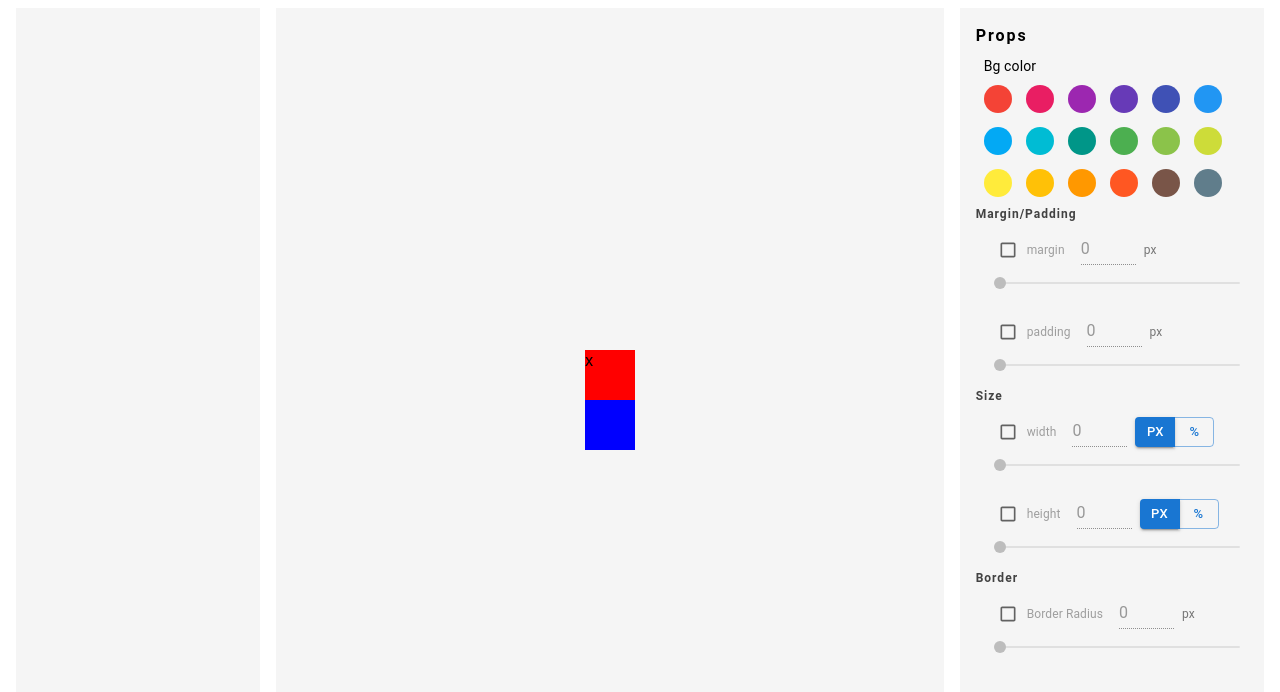
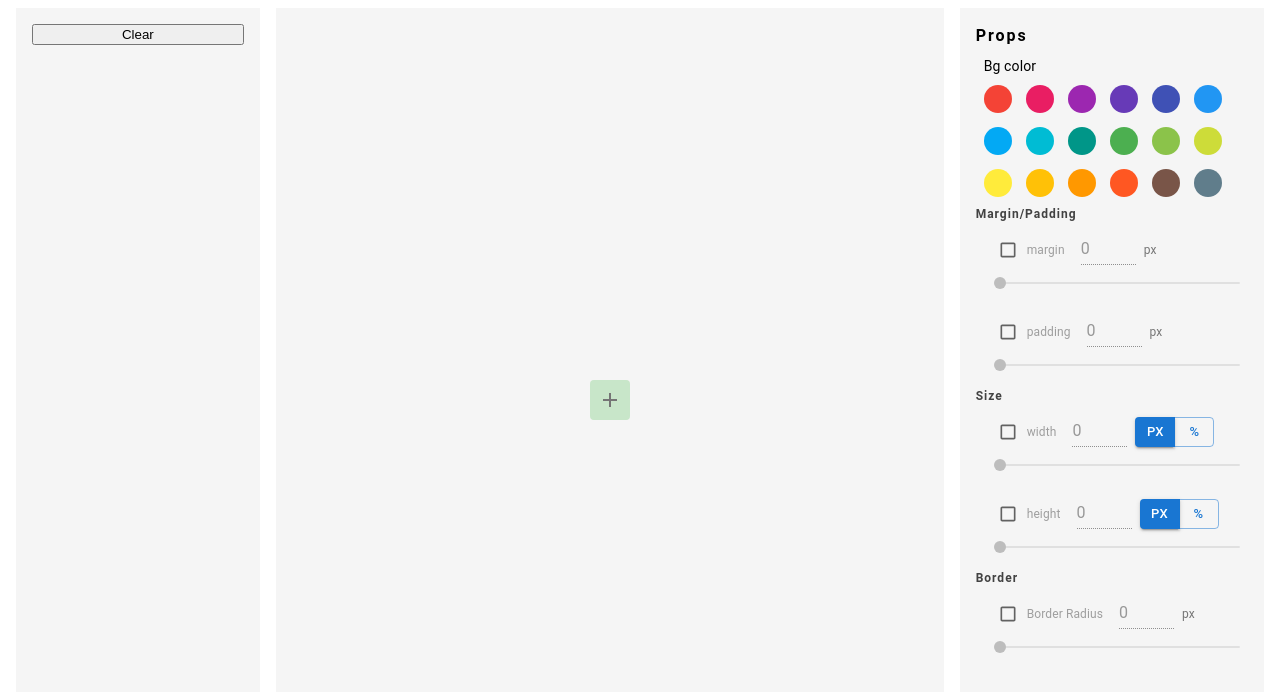
Before and after one commit to chanwit-y/mind-ui, a Next.js app: page / in a window 1280 px wide. Shown: the top 692 px of the page. Built offline with nearby package versions, Linux system fonts and the light colour scheme.

Commit message:
add toolbox

```diff
--- a/components/box/BoxAdusting.tsx
+++ b/components/box/BoxAdusting.tsx
@@ -1,5 +1,6 @@
 import { Box } from "@mui/material";
 import React, { FC } from "react";
+import { Children } from "../children";
 import { BoxType } from "./BoxType";
 
 type Props = {
@@ -16,7 +17,7 @@ export const BoxAdusting: FC<Props> = ({ prop }) => {
       bgcolor={prop?.bgColor}
       borderRadius={prop?.borderRadius}
     >
-      {prop?.childrens?.map((c) => c)}
+      {prop?.childrens ? prop?.childrens?.map((c) => c) : <Children />}
     </Box>
   );
 };
--- /dev/null
+++ b/components/children/Children.tsx
@@ -0,0 +1,67 @@
+import React, { Fragment, useEffect } from "react";
+import { Box, Popover } from "@mui/material";
+import { green, grey } from "@mui/material/colors";
+
+import AddIcon from "@mui/icons-material/Add";
+import { Components } from "./Components";
+import { useRecoilState } from "recoil";
+import { toolboxAtom } from "lib/atom/toolbox";
+
+export const Children = () => {
+  const [selectTool] = useRecoilState(toolboxAtom);
+  const [anchorEl, setAnchorEl] = React.useState<HTMLDivElement | null>(null);
+
+  const handleClick = (event: React.MouseEvent<HTMLDivElement>) => {
+    setAnchorEl(event.currentTarget);
+  };
+
+  const handleClose = () => {
+    setAnchorEl(null);
+  };
+
+  const open = Boolean(anchorEl);
+  // const id = open ? "simple-popover" : undefined;
+
+  useEffect(() => setAnchorEl(null), [selectTool]);
+
+  return (
+    <Fragment>
+      <div onClick={handleClick}>
+        <Box
+          p={1}
+          bgcolor={green[100]}
+          color={grey[600]}
+          borderRadius={1}
+          width="100%"
+          height="100%"
+          display="flex"
+          justifyContent="center"
+          alignItems="center"
+          sx={{
+            cursor: "pointer",
+            "&:hover": {
+              bgcolor: green[200],
+            },
+          }}
+        >
+          <AddIcon />
+        </Box>
+      </div>
+      <Popover
+        open={open}
+        anchorEl={anchorEl}
+        onClose={handleClose}
+        anchorOrigin={{
+          vertical: "center",
+          horizontal: "right",
+        }}
+        transformOrigin={{
+          vertical: "top",
+          horizontal: "left",
+        }}
+      >
+        <Components />
+      </Popover>
+    </Fragment>
+  );
+};
--- /dev/null
+++ b/components/children/Components.tsx
@@ -0,0 +1,30 @@
+import {
+  List,
+  ListItemButton,
+  ListItemText,
+  ListSubheader,
+  Typography,
+} from "@mui/material";
+import { toolboxAtom } from "lib/atom/toolbox";
+import React from "react";
+import { useRecoilState } from "recoil";
+
+const tools = ["Text field", "Button", "Box"];
+
+export const Components = () => {
+  const [, setSelectTool] = useRecoilState(toolboxAtom);
+
+  return (
+    <List
+      sx={{ width: "100%", minWidth: 200, bgcolor: "background.paper" }}
+      component="nav"
+      subheader={<ListSubheader component="div">Toolbox</ListSubheader>}
+    >
+      {tools.map((t) => (
+        <ListItemButton onClick={() => setSelectTool(t)}>
+          <ListItemText primary={t} />
+        </ListItemButton>
+      ))}
+    </List>
+  );
+};
--- /dev/null
+++ b/components/children/index.ts
@@ -0,0 +1,2 @@
+export { Children } from "./Children";
+export { Components } from "./Components";
--- a/components/toolbox/Toolbox.tsx
+++ /dev/null
@@ -1,7 +0,0 @@
-import React, { useState } from "react";
-import { Box } from "@mui/material";
-
-
-export const Toolbox = () => {
-  return <></>
-};
--- /dev/null
+++ b/lib/atom/toolbox/index.ts
@@ -0,0 +1,6 @@
+import { atom } from "recoil";
+
+export const toolboxAtom = atom({
+  key: "toolboxAtom", // unique ID (with respect to other atoms/selectors)
+  default: "", // default value (aka initial value)
+});
--- a/package.json
+++ b/package.json
@@ -11,13 +11,15 @@
   "dependencies": {
     "@emotion/react": "^11.9.3",
     "@emotion/styled": "^11.9.3",
+    "@mui/icons-material": "^5.8.4",
     "@mui/material": "^5.8.4",
     "next": "12.1.6",
     "react": "18.2.0",
     "react-color": "^2.19.3",
     "react-dnd": "^16.0.1",
     "react-dnd-html5-backend": "^16.0.1",
-    "react-dom": "18.2.0"
+    "react-dom": "18.2.0",
+    "recoil": "^0.7.4"
   },
   "devDependencies": {
     "@types/node": "18.0.0",
--- a/pages/_app.tsx
+++ b/pages/_app.tsx
@@ -1,8 +1,13 @@
-import '../styles/globals.css'
-import type { AppProps } from 'next/app'
+import "../styles/globals.css";
+import type { AppProps } from "next/app";
+import { RecoilRoot } from "recoil";
 
 function MyApp({ Component, pageProps }: AppProps) {
-  return <Component {...pageProps} />
+  return (
+    <RecoilRoot>
+      <Component {...pageProps} />
+    </RecoilRoot>
+  );
 }
 
-export default MyApp
+export default MyApp;
--- a/pages/index.tsx
+++ b/pages/index.tsx
@@ -1,19 +1,31 @@
 import type { NextPage } from "next";
-import { useState } from "react";
-import { Box } from "@mui/material";
+import { useEffect, useState } from "react";
+import { Box, TextField } from "@mui/material";
 import { grey } from "@mui/material/colors";
 import { BoxAdusting, BoxProps, BoxType } from "components/box";
-import { Toolbox } from "@/components/toolbox/Toolbox";
+import { useRecoilState } from "recoil";
+import { toolboxAtom } from "lib/atom/toolbox";
 
 const Home: NextPage = () => {
-  const [prop, setProp] = useState<BoxType>({
-    childrens: [
-      <Box width={50} height={50} bgcolor="red">
-        x
-      </Box>,
-      <Box width={50} height={50} bgcolor="blue"></Box>,
-    ],
-  } as BoxType);
+  const [selectTool, setSelectTool] = useRecoilState(toolboxAtom);
+  const [prop, setProp] = useState<BoxType>({} as BoxType);
+
+  useEffect(() => {
+    console.log(selectTool);
+    if (selectTool !== "") {
+      setProp((perv) => ({
+        ...perv,
+        childrens: perv?.childrens
+          ? [...perv.childrens, <TextField />]
+          : [<TextField />],
+      }));
+      setSelectTool("");
+    }
+  }, [selectTool]);
+
+  useEffect(() => {
+    console.log(prop);
+  }, [prop]);
 
   return (
     <Box p={1} height="100vh" display="flex" justifyContent="space-around">
@@ -26,7 +38,13 @@ const Home: NextPage = () => {
         display="flex"
         flexDirection="column"
       >
-        <Toolbox />
+        <button
+          onClick={() => {
+            setProp((perv) => ({ ...perv, childrens: [] }));
+          }}
+        >
+          Clear
+        </button>
       </Box>
       <Box
         mx={1}
```
Also changed, not shown: 1 other file (tests, documents, lock files or other folders).
